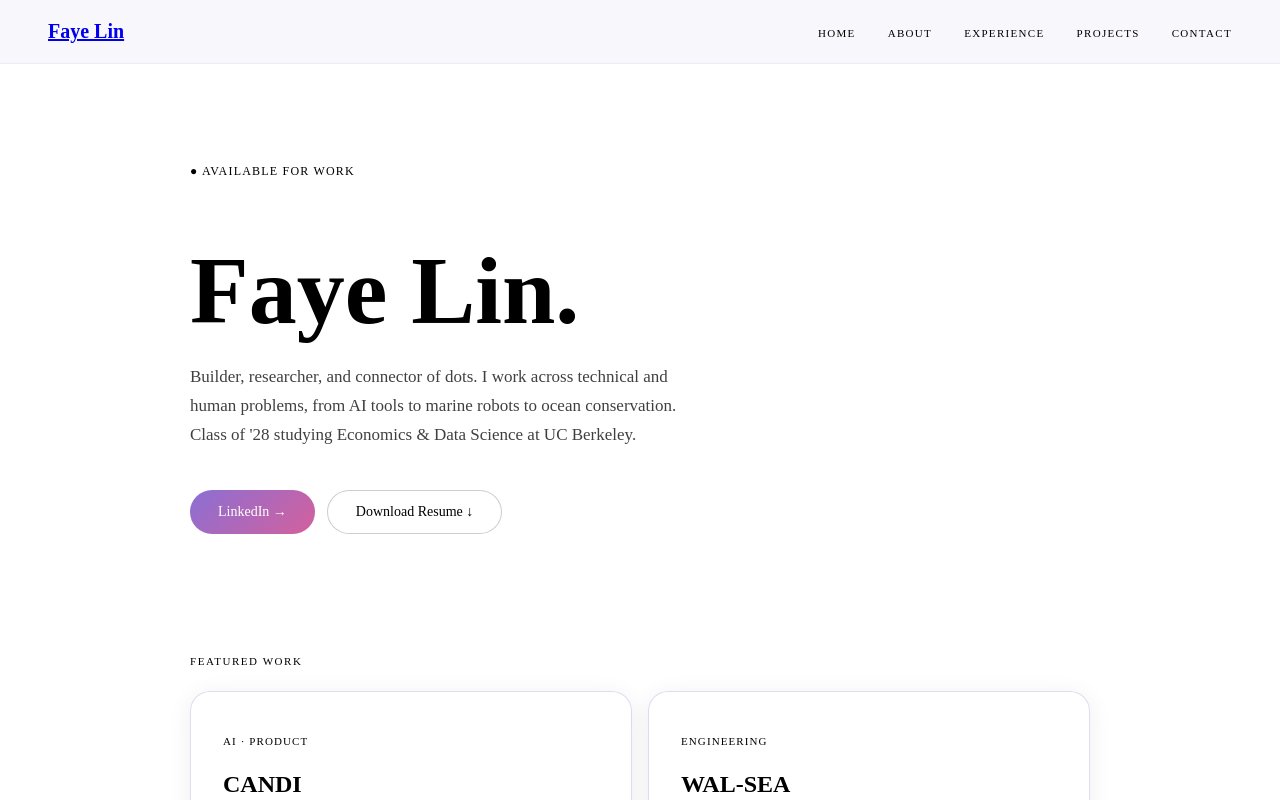
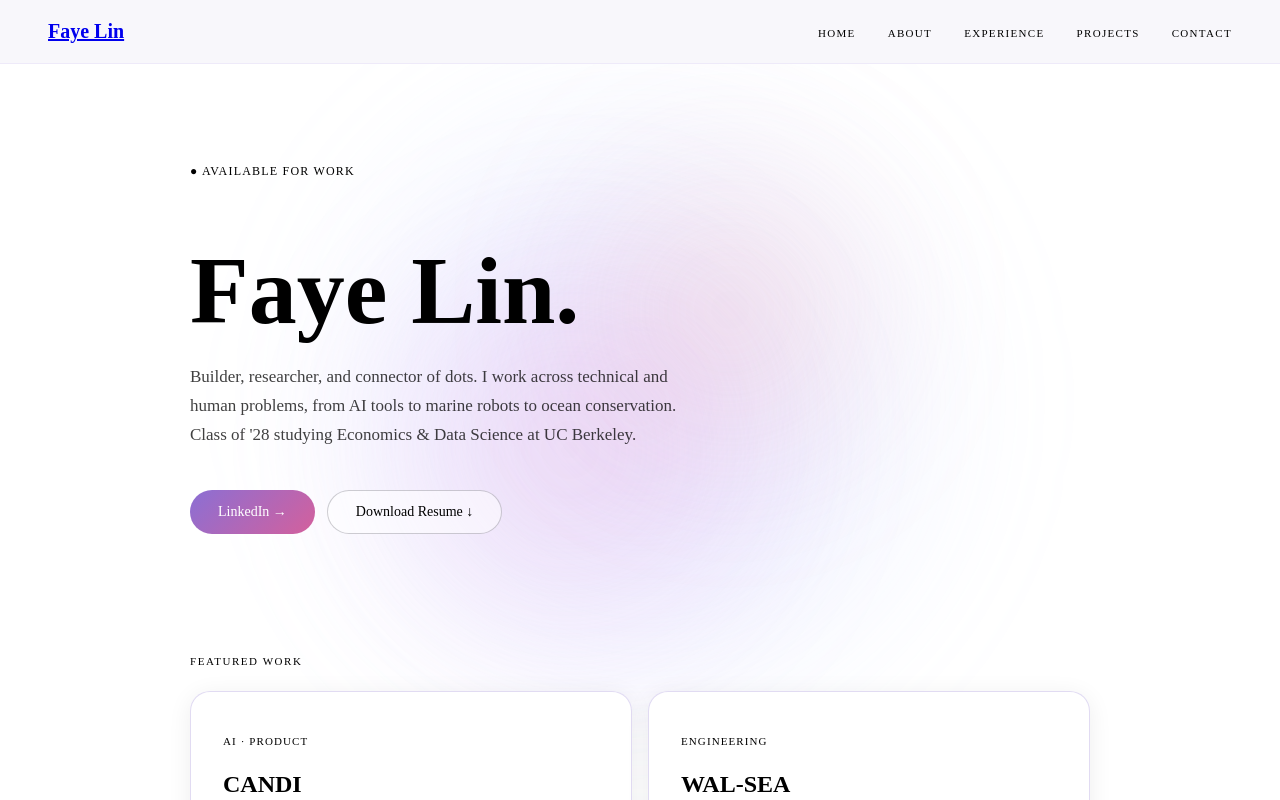
Before and after one commit to flinlabs/new-portfolio, a Next.js app: page / in a window 1280 px wide. Shown: the top 800 px of the page. Built offline with nearby package versions, Linux system fonts and the light colour scheme.

Commit message:
added animated blob bg with mouse interactions

```diff
--- a/app/globals.css
+++ b/app/globals.css
@@ -56,3 +56,9 @@ nav {
   	font-size: 13px;
 	font-family: var(--font-inter);
 }
+
+@keyframes blobPulse {
+	0%, 100% { transform: scale(1) rotate(0deg); }
+	33% { transform: scale(1.08) rotate(3deg); }
+	66% { transform: scale(0.95) rotate(-2deg); }
+}
--- a/app/layout.tsx
+++ b/app/layout.tsx
@@ -1,5 +1,6 @@
 import type { Metadata } from "next"
 import Nav from "@/components/Nav"
+import Blob from "@/components/Blob"
 
 export const metadata: Metadata = {
 	title: "Faye Lin",
@@ -10,8 +11,11 @@ export default function RootLayout({ children }: { children: React.ReactNode })
 	return (
 		<html lang="en">
 			<body>
+				<Blob />
 				<Nav />
-				{children}
+				<div style={{ position: "relative", zIndex: 1 }}>
+					{children}
+				</div>
 			</body>
 		</html>
 	)
--- /dev/null
+++ b/components/Blob.tsx
@@ -0,0 +1,80 @@
+"use client"
+import { useEffect, useRef } from "react"
+
+export default function Blob() {
+	const l1 = useRef<HTMLDivElement>(null)
+	const l2 = useRef<HTMLDivElement>(null)
+	const l3 = useRef<HTMLDivElement>(null)
+
+	useEffect(() => {
+		let x = window.innerWidth / 2
+		let y = window.innerHeight / 2
+		let x1 = x, y1 = y
+		let x2 = x, y2 = y
+		let x3 = x, y3 = y
+
+		const onMove = (e: MouseEvent) => { x = e.clientX; y = e.clientY }
+		window.addEventListener("mousemove", onMove)
+
+		let frame: number
+		const tick = () => {
+			x1 += (x - x1) * 0.010
+			y1 += (y - y1) * 0.010
+			x2 += (x - x2) * 0.020
+			y2 += (y - y2) * 0.020
+			x3 += (x - x3) * 0.034
+			y3 += (y - y3) * 0.034
+
+			if (l1.current) l1.current.style.transform = `translate(${x1}px, ${y1}px)`
+			if (l2.current) l2.current.style.transform = `translate(${x2}px, ${y2}px)`
+			if (l3.current) l3.current.style.transform = `translate(${x3}px, ${y3}px)`
+
+			frame = requestAnimationFrame(tick)
+		}
+		frame = requestAnimationFrame(tick)
+		return () => { window.removeEventListener("mousemove", onMove); cancelAnimationFrame(frame) }
+	}, [])
+
+	const base: React.CSSProperties = {
+		position: "fixed",
+		top: 0,
+		left: 0,
+		borderRadius: "50%",
+		filter: "blur(72px)",
+		opacity: 0.55,
+		pointerEvents: "none",
+		zIndex: 0,
+		animation: "blobPulse 8s ease-in-out infinite",
+	}
+
+	return (
+		<div style={{ position: "fixed", inset: 0, zIndex: 0, pointerEvents: "none", overflow: "hidden" }}>
+			<div ref={l1} style={{
+				...base,
+				width: "700px",
+				height: "700px",
+				marginLeft: "-350px",
+				marginTop: "-350px",
+				background: "radial-gradient(circle, rgba(200,180,248,0.7), rgba(180,196,255,0.4), transparent 70%)",
+			}} />
+			<div ref={l2} style={{
+				...base,
+				width: "500px",
+				height: "500px",
+				marginLeft: "-320px",
+				marginTop: "-200px",
+				background: "radial-gradient(circle, rgba(245,168,208,0.6), rgba(224,168,245,0.35), transparent 70%)",
+				animationDelay: "-3s",
+			}} />
+			<div ref={l3} style={{
+				...base,
+				width: "380px",
+				height: "380px",
+				marginLeft: "-100px",
+				marginTop: "-280px",
+				background: "radial-gradient(circle, rgba(255,191,168,0.55), rgba(245,168,192,0.3), transparent 70%)",
+				animationDelay: "-5s",
+			}} />
+		</div>
+	)
+}
```
